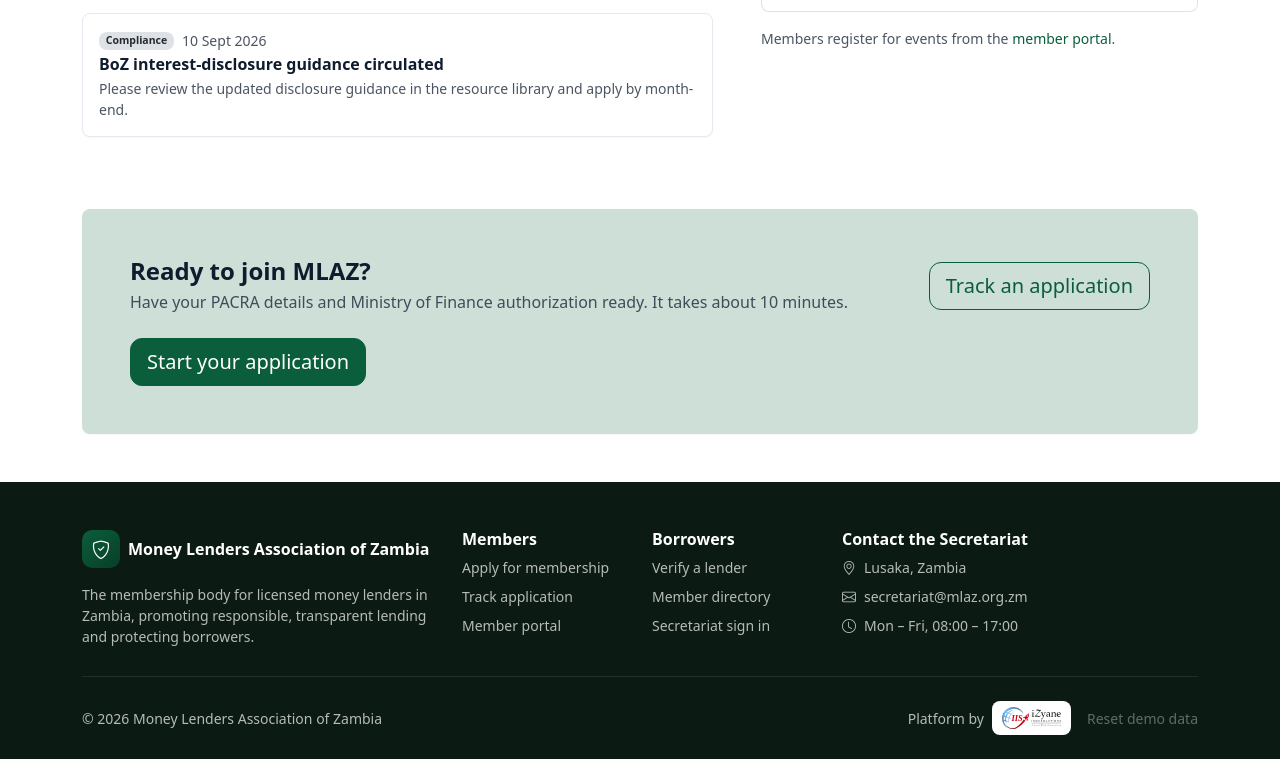
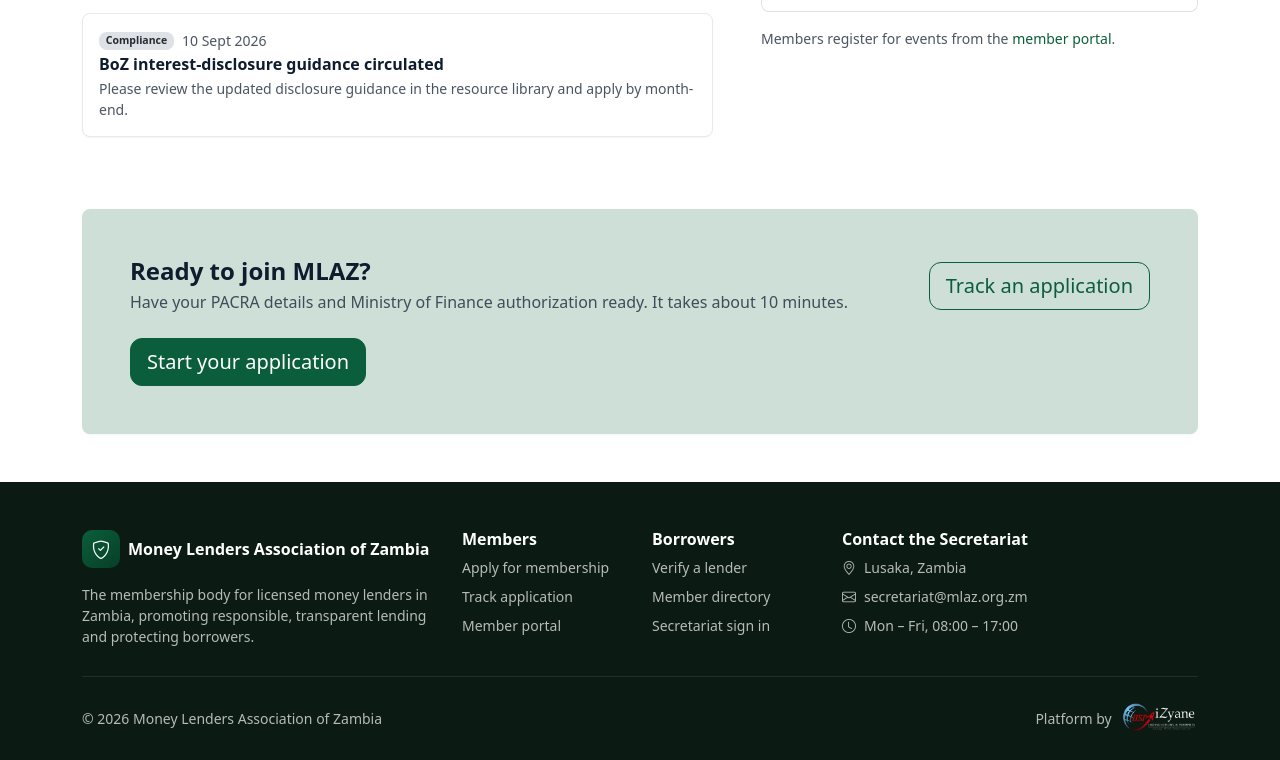
Before and after one commit to Izyane-InovSolutions/mlaz-platform, a website built with Vite: page index.html in a window 1280 px wide. Shown: the part 3241-4001 px from the top of the page. Built offline with nearby package versions, Linux system fonts and the light colour scheme.

Commit message:
footer changes

```diff
--- a/src/public.js
+++ b/src/public.js
@@ -55,8 +55,7 @@
       <hr class="border-secondary my-4">
       <div class="d-flex flex-wrap align-items-center gap-3 small">
         <span>© ${new Date().getFullYear()} Money Lenders Association of Zambia</span>
-        <span class="ms-lg-auto d-flex align-items-center gap-2">Platform by <span class="footer-logo"><img src="/izyane-logo.svg" alt="iZyane"></span></span>
-        <a href="javascript:void 0" onclick="resetDemo()" class="opacity-50">Reset demo data</a>
+        <span class="ms-lg-auto d-flex align-items-center gap-2">Platform by <a href="https://izyane.com" target="_blank" class="text-decoration-underline"><span class="footer-logo"><img src="/izyane-white.png" alt="iZyane"></span></a></span>
       </div>
     </div>
   </footer>`;
@@ -429,7 +428,7 @@
       </form>
       ${member ? '<p class="text-center small mt-4 mb-0 text-body-secondary">Not a member yet? <a href="#/apply">Apply for membership</a></p>' : ''}
     </div></div>
-    <div class="alert alert-light border small mt-3 mb-0"><div class="fw-semibold mb-1">${icon('info-circle', 'me-1')}Demo accounts (any password)</div>Member: <code>info@quicklend.zm</code> or the email of any member, including newly accredited ones<br>Secretariat: any <code>@mlaz.org.zm</code> address</div>
+
   </div></div></div></section>`;
 }
 function doLogin(role, form) {
--- a/src/styles.scss
+++ b/src/styles.scss
@@ -43,7 +43,7 @@
 }
 .band-dark { background: linear-gradient(120deg, var(--brand-darker), var(--brand-dark) 60%, $primary); color: #fff; }
 .site-footer { background: #0b1a13; color: rgba(255, 255, 255, .7); a { color: rgba(255, 255, 255, .7); &:hover { color: #fff; } } }
-.footer-logo { background: #fff; border-radius: 8px; padding: 6px 10px; display: inline-flex; img { height: 22px; } }
+.footer-logo { padding: 2px; display: inline-flex; img { height: 28px; } }
 .tier-card.featured { border: 2px solid $primary; }
 .tier-option { cursor: pointer; .form-check-input { margin-top: .2rem; } &:has(input:checked) { border-color: $primary !important; background: rgba($primary, .05); } }
 .min-vh-75 { min-height: 75vh; }
```
Also changed, not shown: public/izyane-white.png (added).
